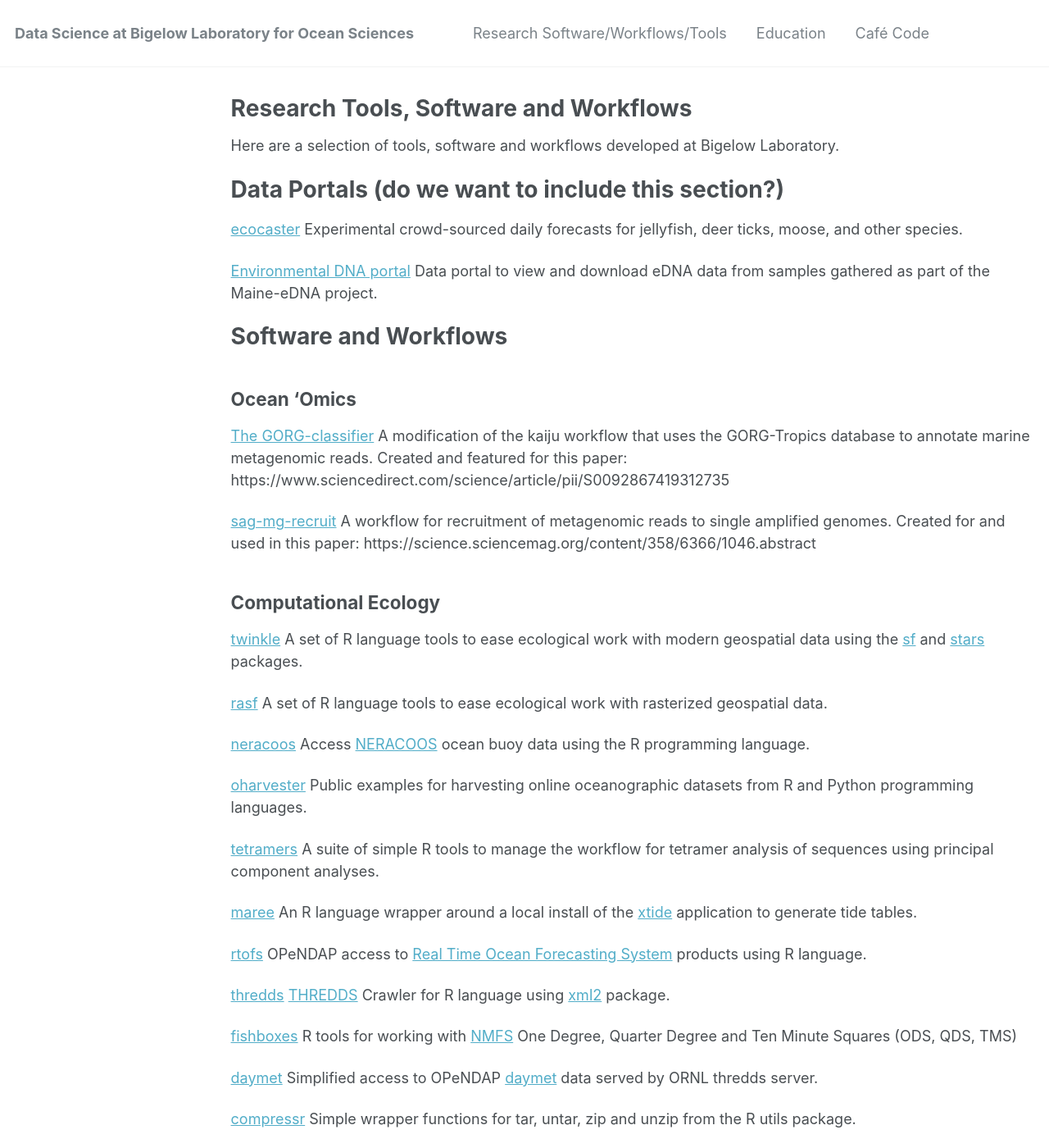
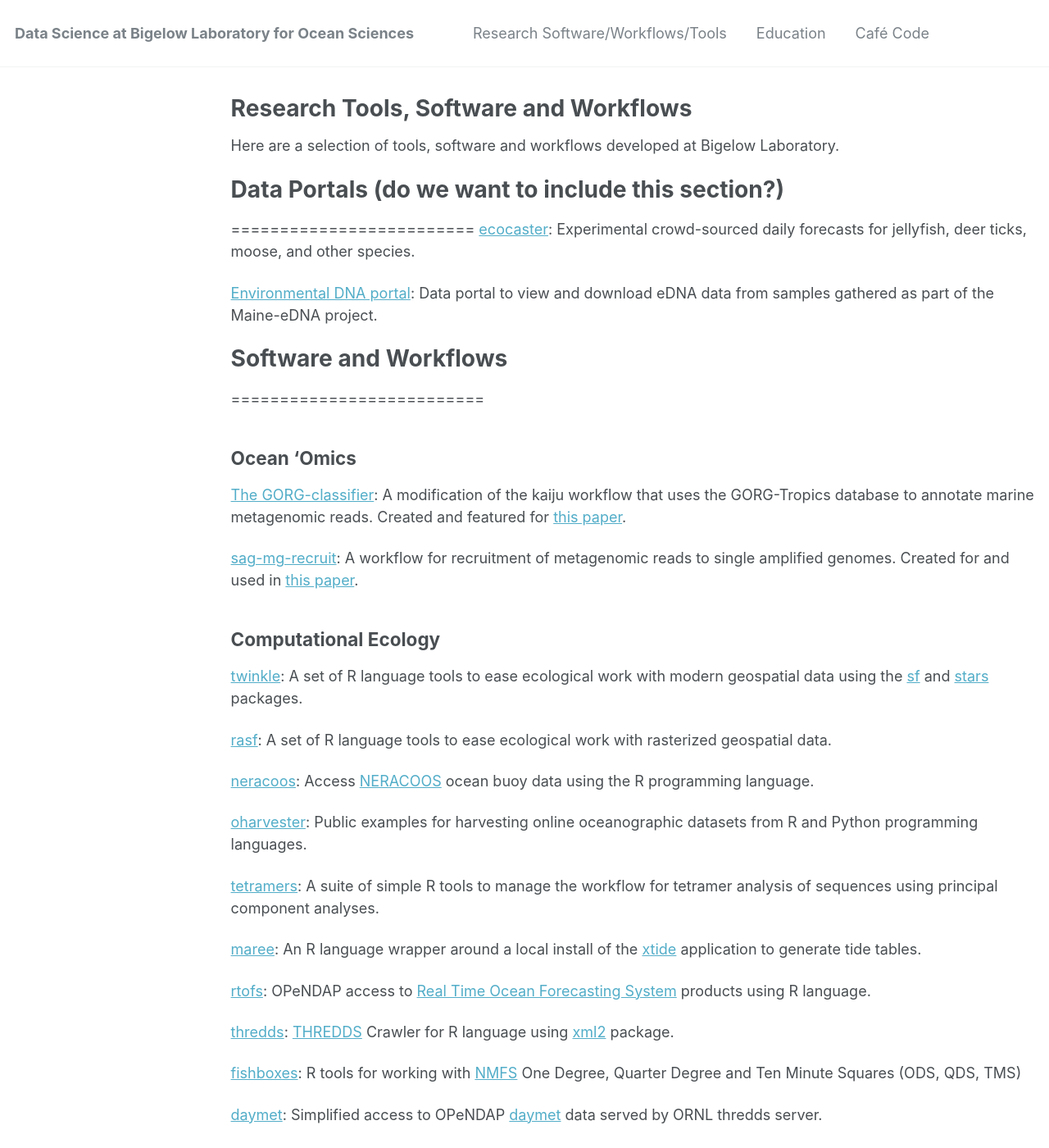
Before and after one commit to BigelowLab/bigelowlab.github.io, a Jekyll site: the page built from _pages/software.md, in a window 1280 px wide and 1400 px high. Shown: the whole window at 82% size. Built offline with Jekyll 4.4.1, drawn with Linux system fonts in a browser that asks for light colours; some of the changed text lies outside the part shown.

```diff
--- a/_pages/software.md
+++ b/_pages/software.md
@@ -8,57 +8,57 @@ author_profile: false
 Here are a selection of tools, software and workflows developed at Bigelow Laboratory.
 
 
-Data Portals (do we want to include this section?)
+# Data Portals (do we want to include this section?)
 =========================
-[ecocaster](https://eco.bigelow.org/)
+[ecocaster](https://eco.bigelow.org/):
 Experimental crowd-sourced daily forecasts for jellyfish, deer ticks, moose, and other species.
 
-[Environmental DNA portal](https://edna.bigelow.org/)
+[Environmental DNA portal](https://edna.bigelow.org/):
 Data portal to view and download eDNA data from samples gathered as part of the Maine-eDNA project.
 
 
 
-Software and Workflows
+# Software and Workflows
 ==========================
 
 ## Ocean 'Omics
 
-[The GORG-classifier](https://github.com/BigelowLab/gorg-classifier)  A modification of the kaiju workflow that uses the GORG-Tropics database to annotate marine metagenomic reads. Created and featured for this paper: https://www.sciencedirect.com/science/article/pii/S0092867419312735
+[The GORG-classifier](https://github.com/BigelowLab/gorg-classifier):  A modification of the kaiju workflow that uses the GORG-Tropics database to annotate marine metagenomic reads. Created and featured for [this paper](https://www.sciencedirect.com/science/article/pii/S0092867419312735).
 
-[sag-mg-recruit](https://github.com/BigelowLab/sag-mg-recruit)  A workflow for recruitment of metagenomic reads to single amplified genomes. Created for and used in this paper: https://science.sciencemag.org/content/358/6366/1046.abstract
+[sag-mg-recruit](https://github.com/BigelowLab/sag-mg-recruit):  A workflow for recruitment of metagenomic reads to single amplified genomes. Created for and used in [this paper](https://science.sciencemag.org/content/358/6366/1046.abstract).
 
 
 ## Computational Ecology
 
-[twinkle](https://github.com/BigelowLab/twinkle) A set of R language tools to ease ecological work with modern geospatial data using the [sf](https://r-spatial.github.io/stars/) and [stars](http://r-spatial.github.io/sf/) packages.
+[twinkle](https://github.com/BigelowLab/twinkle): A set of R language tools to ease ecological work with modern geospatial data using the [sf](https://r-spatial.github.io/stars/) and [stars](http://r-spatial.github.io/sf/) packages.
 
-[rasf](https://github.com/BigelowLab/rasf) A set of R language tools to ease ecological work with rasterized geospatial data.
+[rasf](https://github.com/BigelowLab/rasf): A set of R language tools to ease ecological work with rasterized geospatial data.
 
-[neracoos](https://github.com/BigelowLab/neracoos) Access [NERACOOS](http://www.neracoos.org/thredds/catalog.html) ocean buoy data using the R programming language.
+[neracoos](https://github.com/BigelowLab/neracoos): Access [NERACOOS](http://www.neracoos.org/thredds/catalog.html) ocean buoy data using the R programming language.
 
-[oharvester](https://github.com/BigelowLab/oharvester) Public examples for harvesting online oceanographic datasets from R and Python programming languages.
+[oharvester](https://github.com/BigelowLab/oharvester): Public examples for harvesting online oceanographic datasets from R and Python programming languages.
 
-[tetramers](https://github.com/BigelowLab/tetramers) A suite of simple R tools to manage the workflow for tetramer analysis of sequences using principal component analyses.
+[tetramers](https://github.com/BigelowLab/tetramers): A suite of simple R tools to manage the workflow for tetramer analysis of sequences using principal component analyses.
 
-[maree](https://github.com/BigelowLab/maree) An R language wrapper around a local install of the [xtide](https://flaterco.com/xtide/) application to generate tide tables.
+[maree](https://github.com/BigelowLab/maree): An R language wrapper around a local install of the [xtide](https://flaterco.com/xtide/) application to generate tide tables.
 
-[rtofs](https://github.com/BigelowLab/rtofs) OPeNDAP access to [Real Time Ocean Forecasting System](https://polar.ncep.noaa.gov/global/nc/) products using R language.
+[rtofs](https://github.com/BigelowLab/rtofs): OPeNDAP access to [Real Time Ocean Forecasting System](https://polar.ncep.noaa.gov/global/nc/) products using R language.
 
-[thredds](https://github.com/BigelowLab/thredds) [THREDDS](https://www.unidata.ucar.edu/software/tds/current/TDS.html) Crawler for R language using [xml2](https://cran.r-project.org/package=xml2) package.
+[thredds](https://github.com/BigelowLab/thredds): [THREDDS](https://www.unidata.ucar.edu/software/tds/current/TDS.html) Crawler for R language using [xml2](https://cran.r-project.org/package=xml2) package.
 
-[fishboxes](https://github.com/BigelowLab/fishboxes) R tools for working with [NMFS](http://www.nefsc.noaa.gov/publications/series/whlrd/whlrd7719.pdf) One Degree, Quarter Degree and Ten Minute Squares (ODS, QDS, TMS)
+[fishboxes](https://github.com/BigelowLab/fishboxes): R tools for working with [NMFS](http://www.nefsc.noaa.gov/publications/series/whlrd/whlrd7719.pdf) One Degree, Quarter Degree and Ten Minute Squares (ODS, QDS, TMS)
 
-[daymet](https://github.com/BigelowLab/daymet) Simplified access to OPeNDAP [daymet](https://daymet.ornl.gov/) data served by ORNL thredds server.
+[daymet](https://github.com/BigelowLab/daymet): Simplified access to OPeNDAP [daymet](https://daymet.ornl.gov/) data served by ORNL thredds server.
 
-[compressr](https://github.com/BigelowLab/compressr) Simple wrapper functions for tar, untar, zip and unzip from the R utils package.
+[compressr](https://github.com/BigelowLab/compressr): Simple wrapper functions for tar, untar, zip and unzip from the R utils package.
 
-[fvcom](https://github.com/BigelowLab/fvcom) Convenience tools in R for accessing [FVCOM](http://fvcom.smast.umassd.edu/fvcom/) datasets.
+[fvcom](https://github.com/BigelowLab/fvcom): Convenience tools in R for accessing [FVCOM](http://fvcom.smast.umassd.edu/fvcom/) datasets.
 
-[blastxml](https://github.com/BigelowLab/blastxml) Extract data from [Blast](https://blast.ncbi.nlm.nih.gov/Blast.cgi) XML files in R.
+[blastxml](https://github.com/BigelowLab/blastxml): Extract data from [Blast](https://blast.ncbi.nlm.nih.gov/Blast.cgi) XML files in R.
 
-[stsaav](https://github.com/BigelowLab/stsaav) Standard Time Series Analysis and Visualization in R.
+[stsaav](https://github.com/BigelowLab/stsaav): Standard Time Series Analysis and Visualization in R.
 
 
 ## Satellite Ocean Color
 
-[oc-satellite](https://github.com/cathmmitchell/oc-satellite-misc) Search, download and process satellite ocean color data from the [NASA OB.DAAC](https://oceancolor.gsfc.nasa.gov/).
+[oc-satellite](https://github.com/cathmmitchell/oc-satellite-misc): Search, download and process satellite ocean color data from the [NASA OB.DAAC](https://oceancolor.gsfc.nasa.gov/).
```
Also changed, not shown: _pages/cafecode.md (+40 -3 lines).
